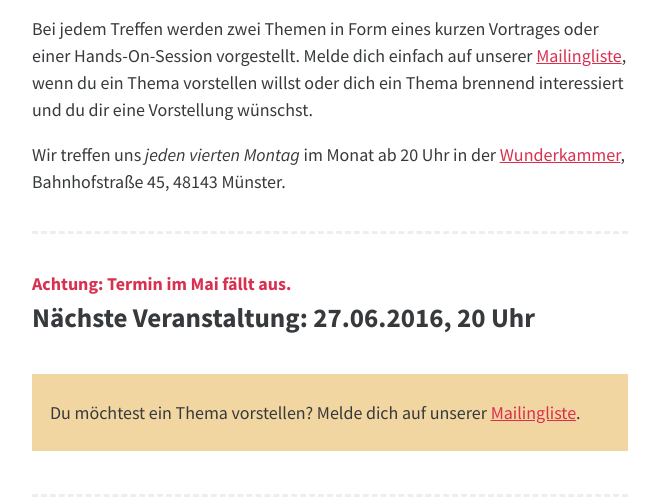
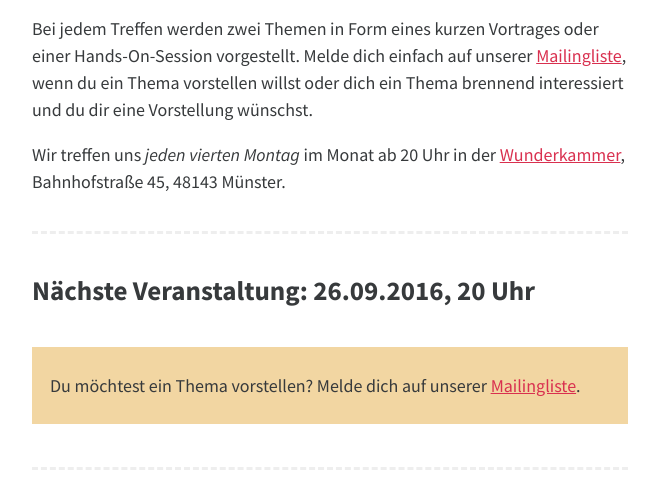
Before and after one commit to WWMuenster/wwmuenster.github.io, a plain HTML site: page index.html in a window 1280 px wide. Shown: the part 256-759 px from the top of the page, without its empty margins (40-699 px from the left). Drawn offline with Linux system fonts and the light colour scheme.

Commit message:
Update upcoming date for September 2016

```diff
--- a/index.html
+++ b/index.html
@@ -20,8 +20,7 @@
                     <p>Wir treffen uns <em>jeden vierten Montag</em> im Monat ab 20 Uhr in der <a href="http://wunderkammer.ms/" target="_blank">Wunderkammer</a>, Bahnhofstraße 45, 48143 Münster.</p>
                 </section>
                 <section class="upcoming">
-                    <div class="upcoming-warning">Achtung: Termin im Mai fällt aus.</div>
-                    <h2 class="upcoming-title">Nächste Veranstaltung: 27.06.2016, 20 Uhr</h2>
+                    <h2 class="upcoming-title">Nächste Veranstaltung: 26.09.2016, 20 Uhr</h2>
                     <div class="call">Du möchtest ein Thema vorstellen? Melde dich auf unserer <a href="#mailingliste">Mailingliste</a>.</div>
                 </section>
                 <section id="past-events" class="past-events">
```
